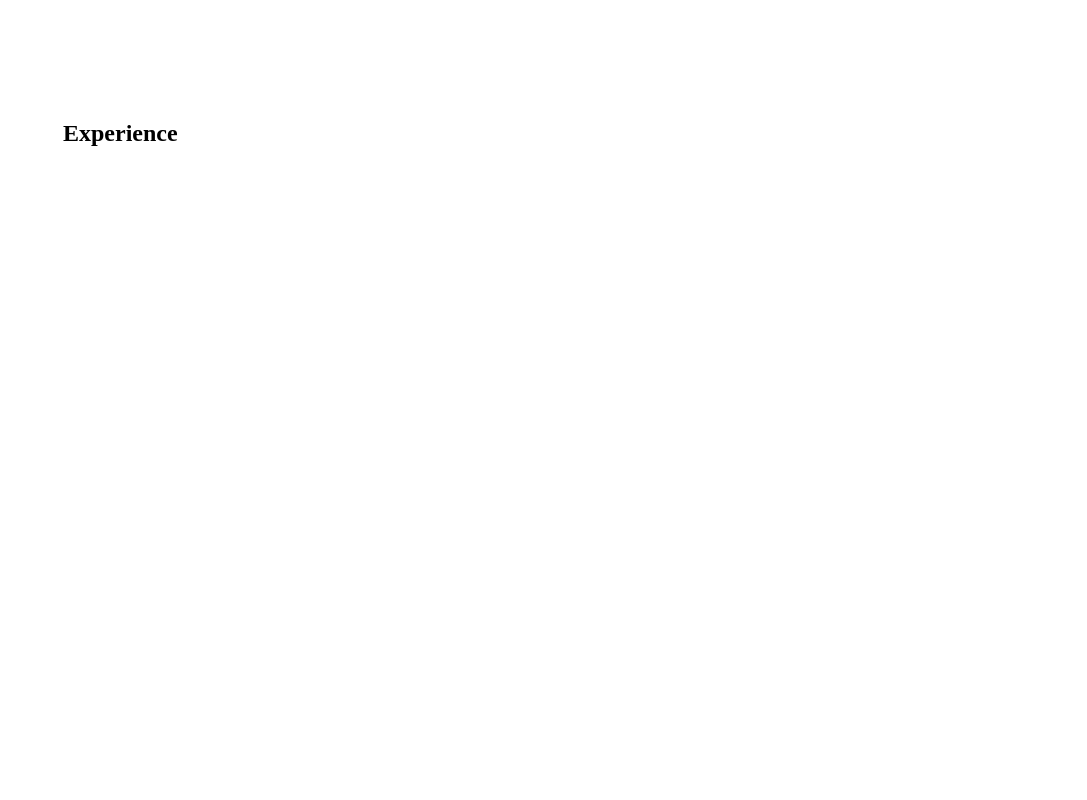
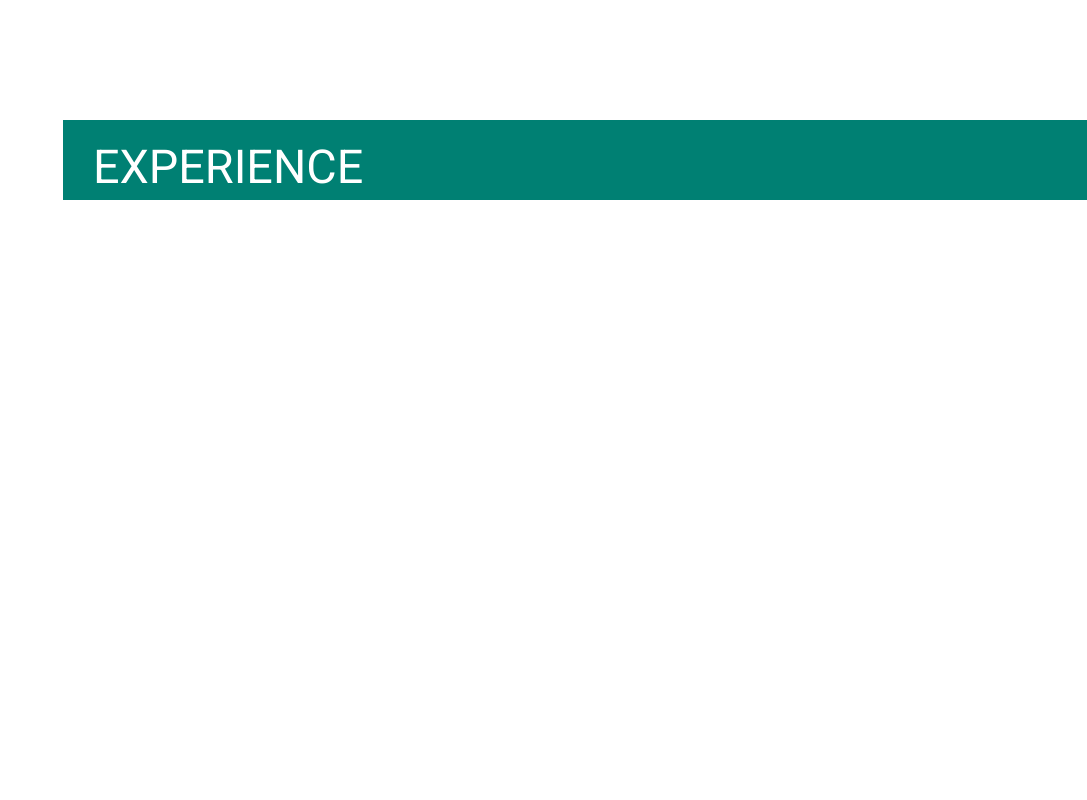
Before and after one commit to asnganje/professional-portoflio-v1, a React (Vite) app: page / in a window 1280 px wide. Shown: the part 1480-2280 px from the top of the page, without its empty margins (193-1280 px from the left). Built offline with nearby package versions, Linux system fonts and the light colour scheme.

Commit message:
Add header to  experience page

```diff
--- a/src/pages/Experience.jsx
+++ b/src/pages/Experience.jsx
@@ -1,5 +1,9 @@
+import { Header } from "../components";
+
 const Experience = () => {
-    return <h2 className="exp">Experience</h2>
+    return <div className="exp">
+                <Header title="Experience"/>
+        </div>
 }
 
 export default Experience;
```
